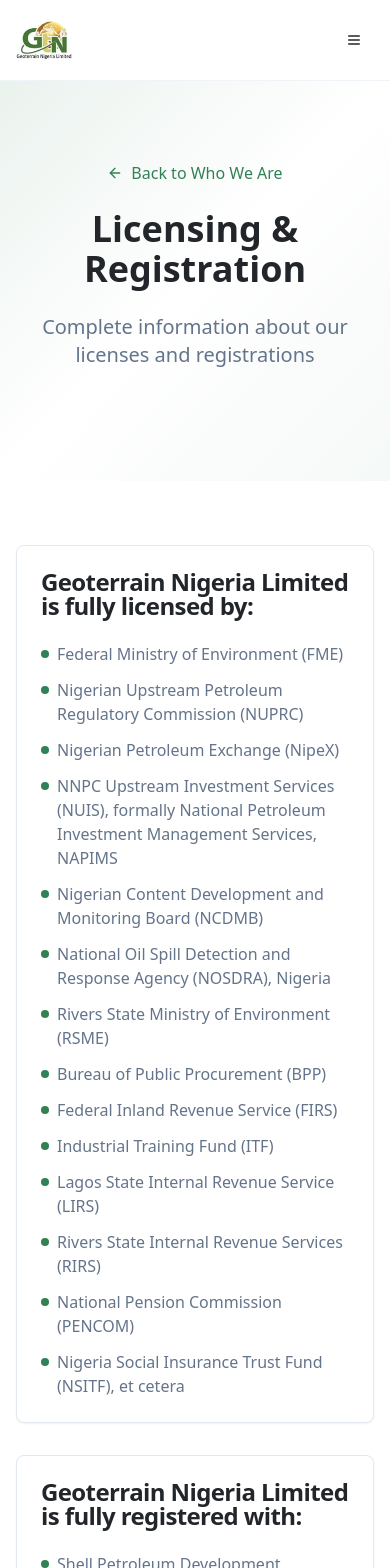
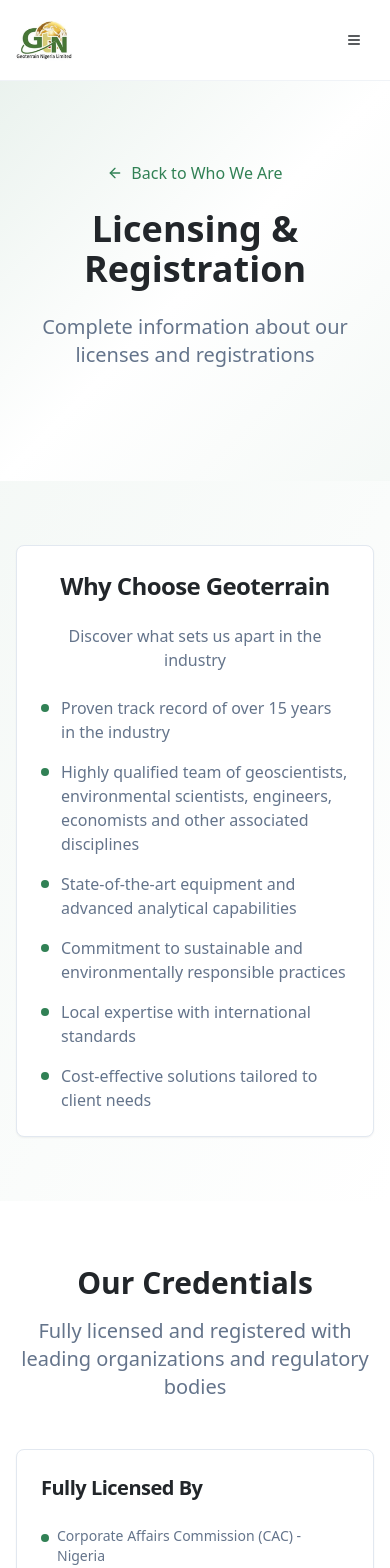
Before and after one commit to iszyeffiong/king5434-10, a React (Vite) app: page /licensing-info in a window 390 px wide. Shown: the top 1568 px of the page. Built offline with nearby package versions, Linux system fonts and the light colour scheme.

Commit message:
Add licensing info content
Add content to the licensing info page and format for responsiveness.

```diff
--- a/src/pages/LicensingInfo.tsx
+++ b/src/pages/LicensingInfo.tsx
@@ -6,13 +6,23 @@ import { Button } from "@/components/ui/button";
 import { Card, CardContent, CardHeader, CardTitle } from "@/components/ui/card";
 
 const LicensingInfo = () => {
+  const whyChooseUs = [
+    "Proven track record of over 15 years in the industry",
+    "Highly qualified team of geoscientists, environmental scientists, engineers, economists and other associated disciplines",
+    "State-of-the-art equipment and advanced analytical capabilities",
+    "Commitment to sustainable and environmentally responsible practices",
+    "Local expertise with international standards",
+    "Cost-effective solutions tailored to client needs"
+  ];
+
   const licensedBy = [
+    "Corporate Affairs Commission (CAC) - Nigeria",
+    "Nigerian Upstream Petroleum Regulatory Commission (NUPRC)",
     "Federal Ministry of Environment (FME)",
-    "Nigerian Upstream Petroleum Regulatory Commission (NUPRC)",
     "Nigerian Petroleum Exchange (NipeX)",
     "NNPC Upstream Investment Services (NUIS), formally National Petroleum Investment Management Services, NAPIMS",
+    "National Oil Spill Detection and Response Agency (NOSDRA), Nigeria",
     "Nigerian Content Development and Monitoring Board (NCDMB)",
-    "National Oil Spill Detection and Response Agency (NOSDRA), Nigeria",
     "Rivers State Ministry of Environment (RSME)",
     "Bureau of Public Procurement (BPP)",
     "Federal Inland Revenue Service (FIRS)",
@@ -20,29 +30,34 @@ const LicensingInfo = () => {
     "Lagos State Internal Revenue Service (LIRS)",
     "Rivers State Internal Revenue Services (RIRS)",
     "National Pension Commission (PENCOM)",
-    "Nigeria Social Insurance Trust Fund (NSITF), et cetera"
+    "Nigeria Social Insurance Trust Fund (NSITF), et cetera",
+    "Nigerian Society of Engineers (NSE)"
   ];
 
   const registeredWith = [
-    "Shell Petroleum Development Company Of Nigeria Limited (SPDC)",
-    "Shell Nigeria Exploration and Production Company Limited (SNEPCo)",
-    "Addax Petroleum Exploration (Nigeria) Limited",
+    "Nigerian National Petroleum Company Limited (NNPCL)",
+    "NNPC Exploration & Petroleum Limited (NEPL)",
+    "Federal Ministry of Environment - Hydrocarbon Pollution Remediation Project (HYPREP)",
+    "Shell Nigerian Exploration and Production Company (SNEPCO)",
     "Chevron Nigeria Limited (CNL)",
-    "ExxonMobil",
-    "Elf Petroleum Nigeria Limited (EPNL)",
-    "Nigerian Agip Oil Company (NAOC)",
-    "TotalEnergies - Total Nigeria Plc",
-    "First Exploration and Production Development Company Limited (First  E&P)",
-    "Nigerian National Petroleum Company Energy Services Limited (NNPC Enserve)",
+    "Shell Petroleum Development Company of Nigeria Limited (SPDC, now Renaissance Africa Energy Company Ltd)",
+    "Total Energies Nigeria",
+    "Nigerian Agip Exploration (NAE)",
+    "EXXONMOBIL Nigeria / Mobil Producing Nigeria Unlimited (MPNU)",
+    "ADDAX, (former Operator of OML 123, 124, 126 & 137)",
+    "Renaissance Africa Energy Company Ltd (formerly SPDC)",
+    "FIRST Exploration and Petroleum Development Company Ltd",
+    "Enageed Resources Limited /Sahara Group",
+    "Platform Petroleum Limited",
+    "South Atlantic Petroleum (SAPETRO)",
     "Nigeria Liquefied Natural Gas (NLNG)",
-    "Nigerian National Petroleum Company Limited (NNPCL)",
-    "Nigerian National Petroleum Company Exploration and Production Limited (NEPL)",
-    "NNPC Engineering & Technical Company Limited (NETCO)",
-    "Pan Ocean Oil Corporation (Nigeria) Limited",
-    "Platform Petroleum Limited",
-    "Enageed (Sahara Energy Resource Limited)",
-    "South Atlantic Petroleum (SAPETRO)",
-    "Seplat Energy"
+    "Antan Producing Limited (APL), New Operator of OML 123, 124, 126 & 137",
+    "Oando Plc (New Operator of Nigerian Agip Oil Company (NAOC) Ltd Assets",
+    "WalterSmith Petroman Oil Limited",
+    "Ammi International Petroleum Development Company Limited",
+    "Heirs Energies Limited",
+    "Seplat Energy, new operator of MPNU OML 67,68,70 & 104, Qua Iboe Export Terminal, Yoho FSO, Bonny River Terminal (BRT) NGL recovery plant",
+    "Nigerian Gas Association (NGA)"
   ];
 
   return (
@@ -67,36 +82,67 @@ const LicensingInfo = () => {
         </div>
       </section>
 
-      {/* Content Section */}
+      {/* Why Choose Us Section */}
+      <section className="py-16 bg-gradient-to-br from-primary/5 to-background">
+        <div className="container mx-auto px-4 lg:px-6">
+          <Card className="max-w-4xl mx-auto">
+            <CardHeader className="text-center">
+              <CardTitle className="text-2xl lg:text-3xl mb-4">Why Choose Geoterrain</CardTitle>
+              <p className="text-muted-foreground">Discover what sets us apart in the industry</p>
+            </CardHeader>
+            <CardContent>
+              <ul className="grid md:grid-cols-2 gap-4">
+                {whyChooseUs.map((item, idx) => (
+                  <li key={idx} className="flex items-start gap-3">
+                    <div className="w-2 h-2 rounded-full bg-primary mt-2 flex-shrink-0" />
+                    <span className="text-muted-foreground">{item}</span>
+                  </li>
+                ))}
+              </ul>
+            </CardContent>
+          </Card>
+        </div>
+      </section>
+
+      {/* Licensing & Registration Section */}
       <section className="py-16">
         <div className="container mx-auto px-4 lg:px-6">
-          <div className="grid md:grid-cols-2 gap-8">
-            <Card>
+          <div className="text-center mb-12">
+            <h2 className="text-3xl lg:text-4xl font-bold text-foreground mb-4">
+              Our Credentials
+            </h2>
+            <p className="text-xl text-muted-foreground max-w-2xl mx-auto">
+              Fully licensed and registered with leading organizations and regulatory bodies
+            </p>
+          </div>
+
+          <div className="grid lg:grid-cols-2 gap-8">
+            <Card className="h-fit">
               <CardHeader>
-                <CardTitle>Geoterrain Nigeria Limited is fully licensed by:</CardTitle>
+                <CardTitle className="text-xl">Fully Licensed By</CardTitle>
               </CardHeader>
               <CardContent>
                 <ul className="space-y-3">
                   {licensedBy.map((item, idx) => (
                     <li key={idx} className="flex items-start gap-2">
                       <div className="w-2 h-2 rounded-full bg-primary mt-2 flex-shrink-0" />
-                      <span className="text-muted-foreground">{item}</span>
+                      <span className="text-muted-foreground text-sm">{item}</span>
                     </li>
                   ))}
                 </ul>
               </CardContent>
             </Card>
 
-            <Card>
+            <Card className="h-fit">
               <CardHeader>
-                <CardTitle>Geoterrain Nigeria Limited is fully registered with:</CardTitle>
+                <CardTitle className="text-xl">Registered With</CardTitle>
               </CardHeader>
               <CardContent>
                 <ul className="space-y-3">
                   {registeredWith.map((item, idx) => (
                     <li key={idx} className="flex items-start gap-2">
                       <div className="w-2 h-2 rounded-full bg-primary mt-2 flex-shrink-0" />
-                      <span className="text-muted-foreground">{item}</span>
+                      <span className="text-muted-foreground text-sm">{item}</span>
                     </li>
                   ))}
                 </ul>
```
